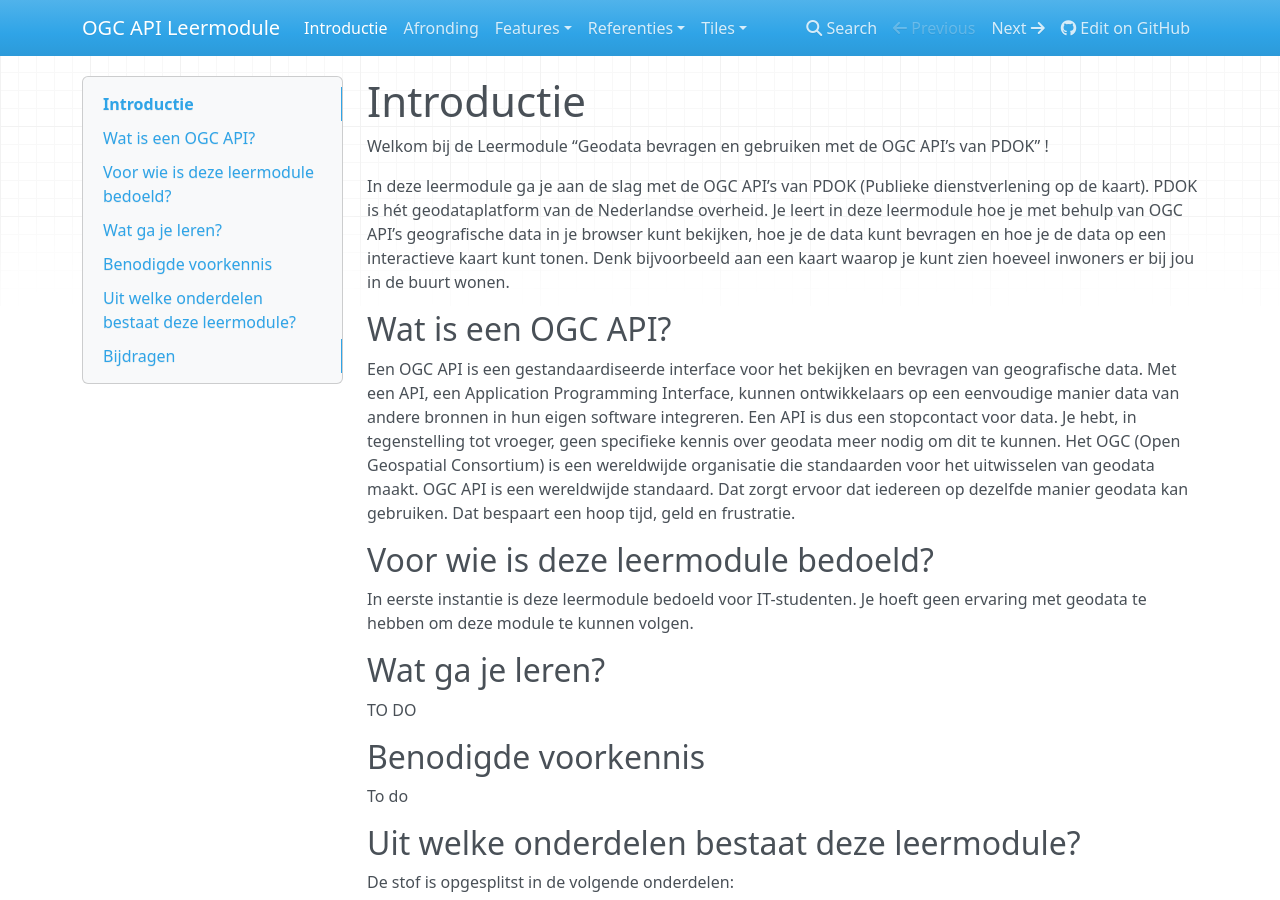
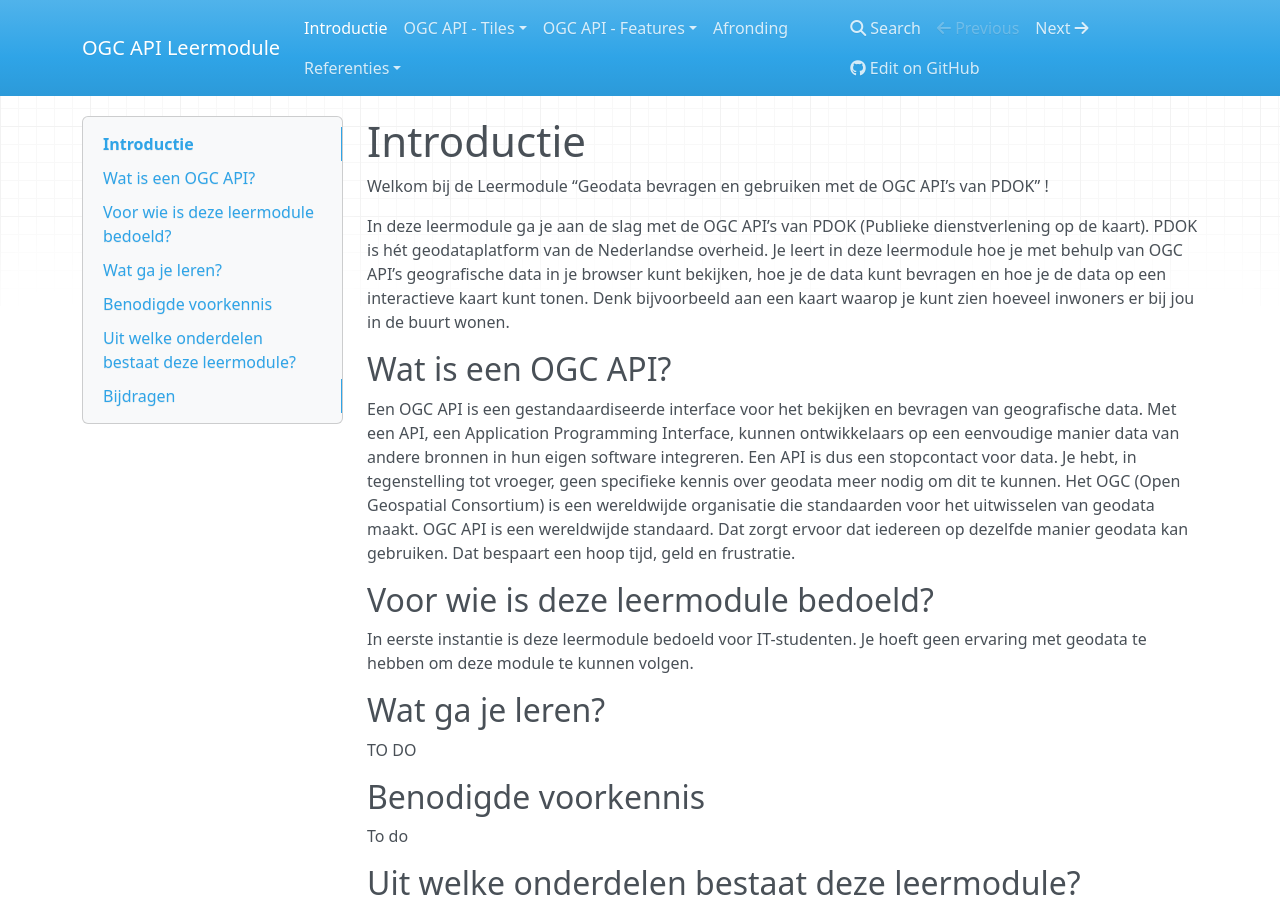
Before and after one commit to PDOK/leermodule-ogc-api, an MkDocs documentation site: the page built from docs/index.md, in a window 1280 px wide and 900 px high. Built offline with MkDocs 1.6.1, drawn with Linux system fonts in a browser that asks for light colours; nearby versions of some CDN libraries; some of the changed lines change nothing that is shown.

Commit message:
Update mkdocs.yml

```diff
--- a/mkdocs.yml
+++ b/mkdocs.yml
@@ -3,3 +3,17 @@
 site_description: Een leermodule met achtergrondinformatie en oefeningen om te leren werken met OGC API's van PDOK
 repo_url: https://github.com/PDOK/leermodule-ogc-api/
 edit_uri: edit/master/docs/
+
+nav:
+    - Introductie: index.md
+    - OGC API - Tiles:
+        - Introductie: tiles/Introductie.md
+        - Maak een kaart met OGC API - Tiles: tiles/Maak een kaart met OGC API - Tiles.md
+        - Terugblik: tiles/Terugblik.md
+    - OGC API - Features:
+        - Introductie: features/Introductie.md
+        - Voeg interactieve data toe met OGC API - Features: features/Voeg interactieve data toe met OGC API - Features.md
+        - Terugblik: features/Terugblik.md
+    - Afronding: Afronding.md
+    - Referenties:
+        - Verwijzingen: referenties/features.md
```
